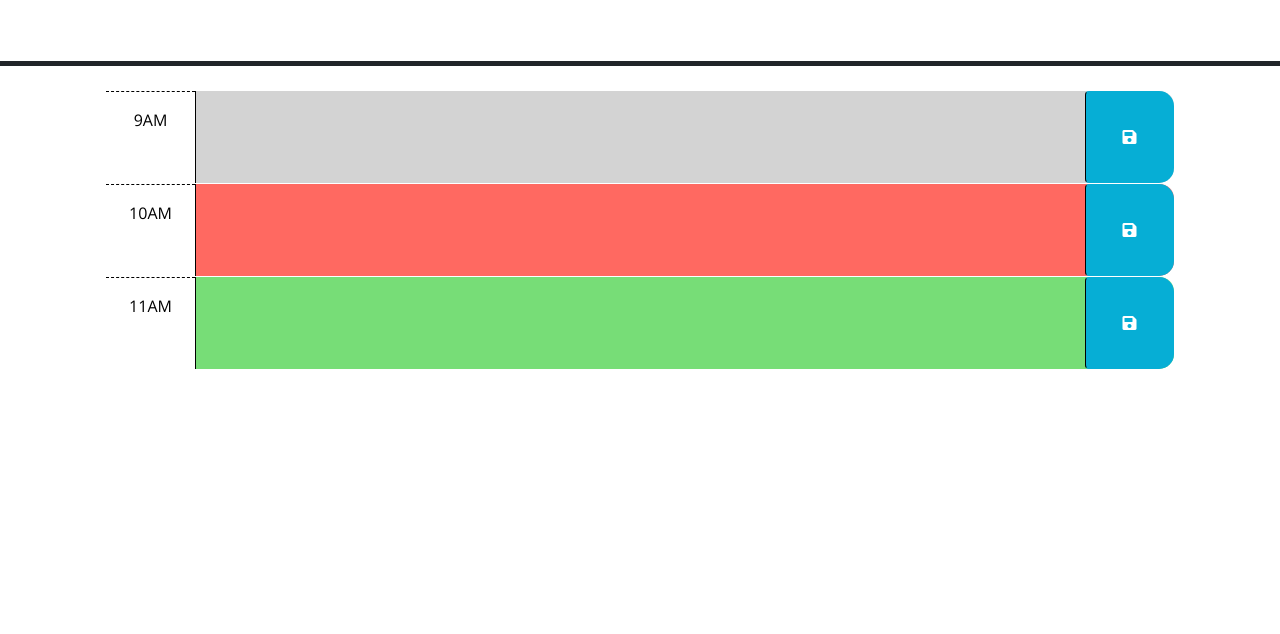
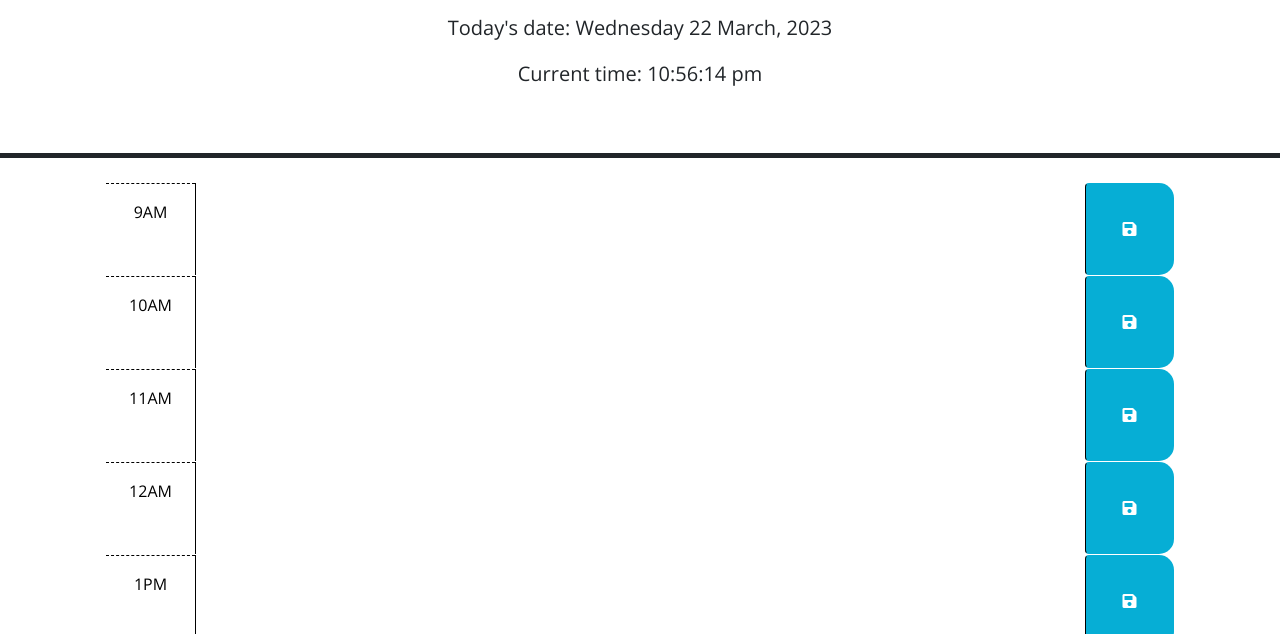
Before and after one commit to isabelkvaughan/work-day-scheduler, a plain HTML site: page index.html in a window 1280 px wide. Shown: the part 166-800 px from the top of the page. Drawn offline with nearby package versions, Linux system fonts and the light colour scheme.

Commit message:
timeblocks created using js, current tiem added

```diff
--- a/assets/js/script.js
+++ b/assets/js/script.js
@@ -1,23 +1,57 @@
-// Wrap all code that interacts with the DOM in a call to jQuery to ensure that
-// the code isn't run until the browser has finished rendering all the elements
-// in the html.
-$(function () {
-  // TODO: Add a listener for click events on the save button. This code should
-  // use the id in the containing time-block as a key to save the user input in
-  // local storage. HINT: What does `this` reference in the click listener
-  // function? How can DOM traversal be used to get the "hour-x" id of the
-  // time-block containing the button that was clicked? How might the id be
-  // useful when saving the description in local storage?
-  //
-  // TODO: Add code to apply the past, present, or future class to each time
-  // block by comparing the id to the current hour. HINTS: How can the id
-  // attribute of each time-block be used to conditionally add or remove the
-  // past, present, and future classes? How can Day.js be used to get the
-  // current hour in 24-hour time?
-  //
-  // TODO: Add code to get any user input that was saved in localStorage and set
-  // the values of the corresponding textarea elements. HINT: How can the id
-  // attribute of each time-block be used to do this?
-  //
-  // TODO: Add code to display the current date in the header of the page.
-});
+$(document).ready(function(){
+//set date
+var today = dayjs().format("dddd DD MMMM, YYYY");
+  $('#currentDay').text("Today's date: " + today);
+
+//set time
+setInterval(function() {
+  var time = dayjs().format("h:mm:ss a");
+  $('#currentTime').text("Current time: " + time);
+}, 1000);
+
+createTimeBlocks()
+
+
+// define function to create time blocks
+function createTimeBlocks() {
+
+  //define start and end hour of the day
+  var startHr = 9;
+  var endHr = 17;
+
+  // loop through hours to create individual time blocks
+  for (var hour = startHr; hour <= endHr; hour++) {
+
+      //create timeBlockEl
+      var timeBlockEl = document.createElement("div");
+      timeBlockEl.setAttribute("id", "hour-" + hour);
+      timeBlockEl.classList.add("row", "time-block");
+
+      // add hourEl and append to timeBlock
+      var hourEl = document.createElement("div");
+      hourEl.classList.add("col-2", "col-md-1", "hour", "text-center", "py-3");
+      hourEl.textContent = hour <= 12 ? hour + "AM" : hour - 12 + "PM";
+      timeBlockEl.appendChild(hourEl);
+
+      // add textInput and append to timeBlock
+      var textInput = document.createElement("textarea");
+      textInput.classList.add("col-8", "col-md-10", "description");
+      textInput.setAttribute("rows", "3");
+      timeBlockEl.appendChild(textInput);
+
+      // add saveBtn and append to timeBlock
+      var saveBtn = document.createElement("button");
+      saveBtn.classList.add("btn", "saveBtn", "col-2", "col-md-1");
+      saveBtn.setAttribute("aria-label", "save");
+      var saveIcon = document.createElement("i");
+      saveIcon.classList.add("fas", "fa-save");
+      saveIcon.setAttribute("aria-hidden", "true");
+      saveBtn.appendChild(saveIcon);
+      timeBlockEl.appendChild(saveBtn);
+
+      // Add the time-block element to the page
+      document.querySelector("#time-blocks").appendChild(timeBlockEl);
+  }
+
+
+}});
--- a/index.html
+++ b/index.html
@@ -20,6 +20,11 @@
     />
     <link rel="stylesheet" href="./assets/css/style.css" />
     <title>Work Day Scheduler</title>
+    <script
+      src="https://cdn.jsdelivr.net/npm/dayjs@1.11.3/dayjs.min.js"
+      integrity="sha256-iu/zLUB+QgISXBLCW/mcDi/rnf4m4uEDO0wauy76x7U="
+      crossorigin="anonymous"></script>
+
   </head>
 
   <body>
@@ -27,44 +32,15 @@
       <h1 class="display-3">Work Day Scheduler</h1>
       <p class="lead">A simple calendar app for scheduling your work day</p>
       <p id="currentDay" class="lead"></p>
+      <p id="currentTime" class="lead"></p>
     </header>
-    <div class="container-lg px-5">
-      <!-- Use class for "past", "present", and "future" to apply styles to the
-        time-block divs accordingly. The javascript will need to do this by
-        adding/removing these classes on each div by comparing the hour in the
-        id to the current hour. The html provided below is meant to be an example
-        demonstrating how the css provided can be leveraged to create the
-        desired layout and colors. The html below should be removed or updated
-        in the finished product. Remember to delete this comment once the
-        code is implemented.
-        -->
+    <div class="container-lg px-5" id="time-blocks"></div>
 
-      <!-- Example of a past time block. The "past" class adds a gray background color. -->
-      <div id="hour-9" class="row time-block past">
-        <div class="col-2 col-md-1 hour text-center py-3">9AM</div>
-        <textarea class="col-8 col-md-10 description" rows="3"> </textarea>
-        <button class="btn saveBtn col-2 col-md-1" aria-label="save">
-          <i class="fas fa-save" aria-hidden="true"></i>
-        </button>
-      </div>
 
-      <!-- Example of a a present time block. The "present" class adds a red background color. -->
-      <div id="hour-10" class="row time-block present">
-        <div class="col-2 col-md-1 hour text-center py-3">10AM</div>
-        <textarea class="col-8 col-md-10 description" rows="3"> </textarea>
-        <button class="btn saveBtn col-2 col-md-1" aria-label="save">
-          <i class="fas fa-save" aria-hidden="true"></i>
-        </button>
-      </div>
+      <footer class="text-center py-3">
+        Have a lovely day!
+      </footer>
 
-      <!-- Example of a future time block. The "future" class adds a green background color. -->
-      <div id="hour-11" class="row time-block future">
-        <div class="col-2 col-md-1 hour text-center py-3">11AM</div>
-        <textarea class="col-8 col-md-10 description" rows="3"> </textarea>
-        <button class="btn saveBtn col-2 col-md-1" aria-label="save">
-          <i class="fas fa-save" aria-hidden="true"></i>
-        </button>
-      </div>
 
     <script src="https://code.jquery.com/jquery-3.4.1.min.js"></script>
     <script
```
